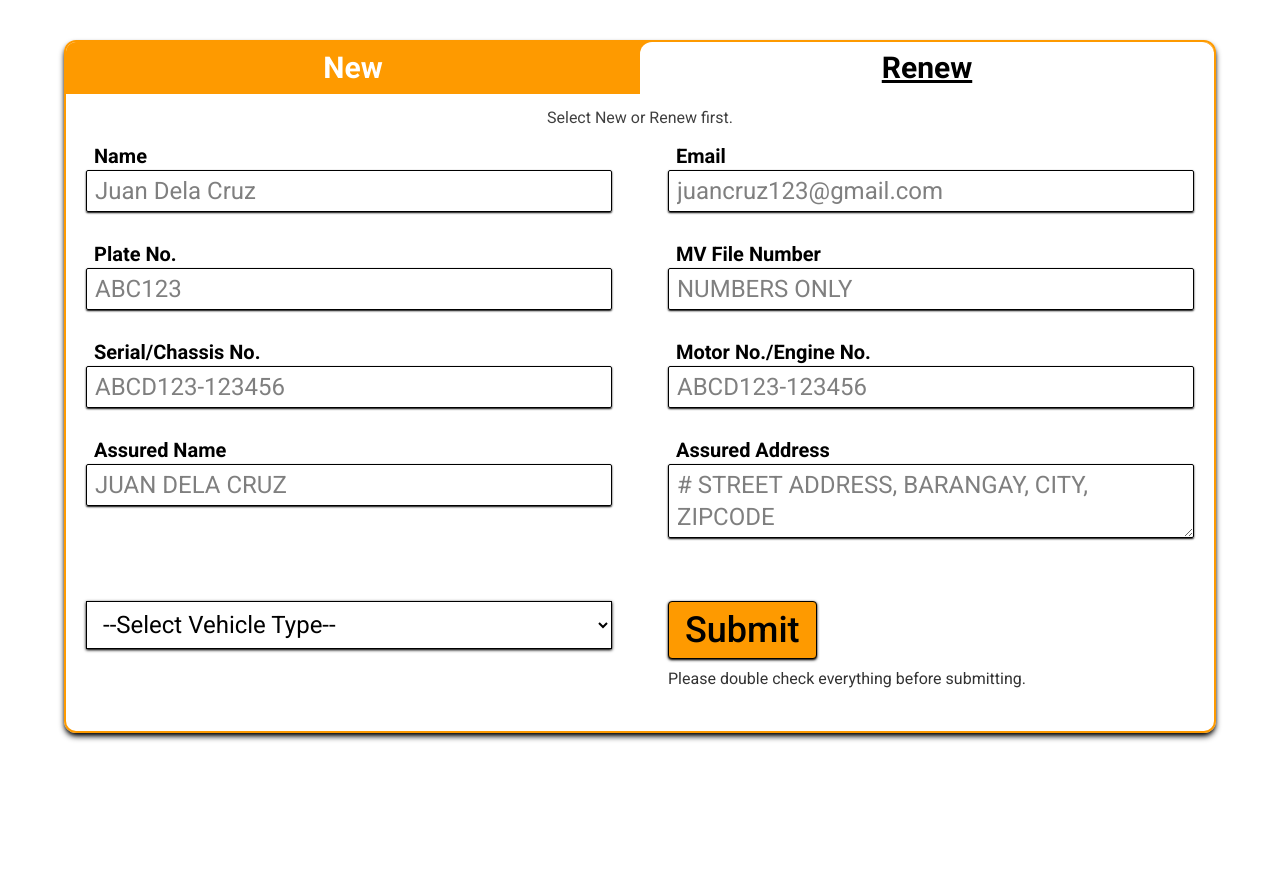
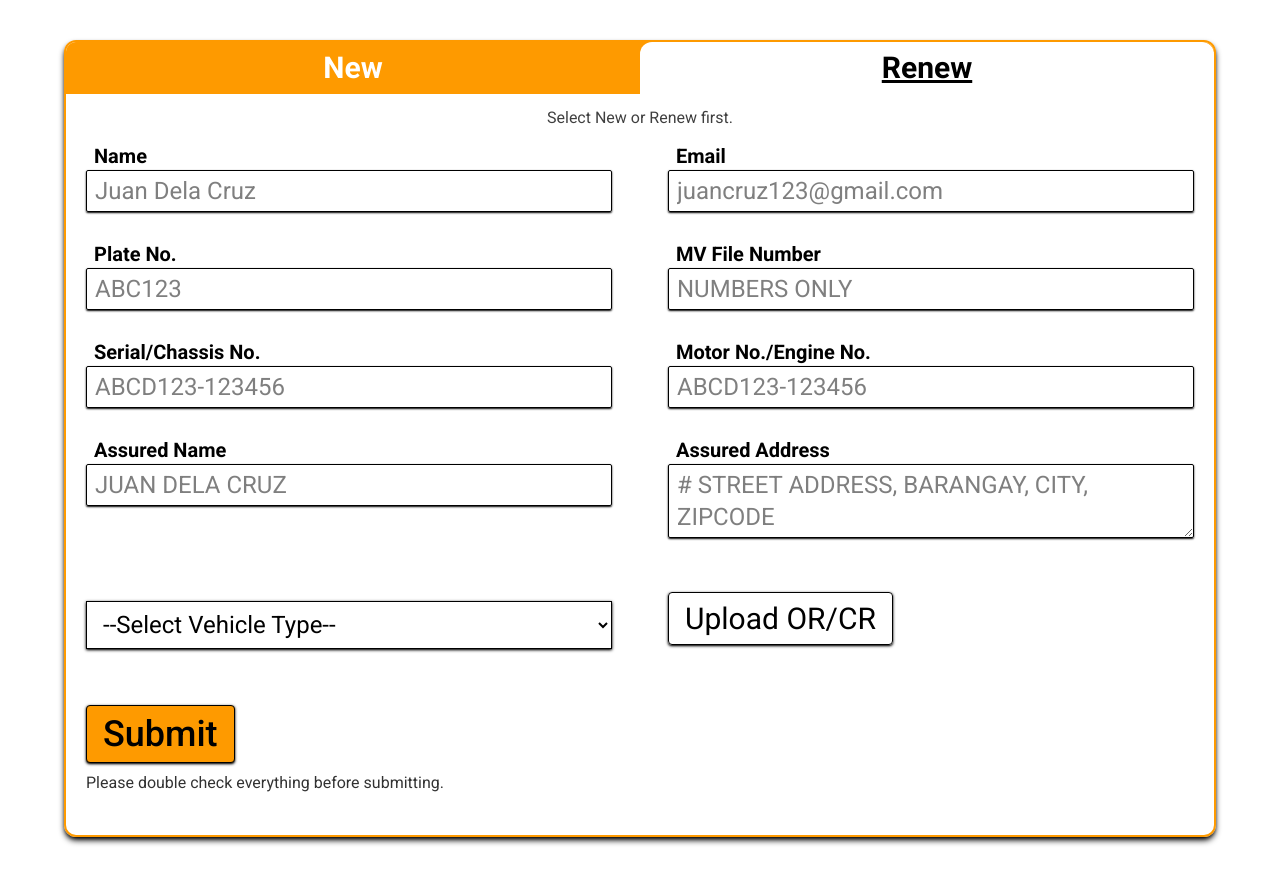
Before and after one commit to DaveEucharis/golden-ore, a React (Vite) app: page /application in a window 1280 px wide. Before the commit the page ends 800 px from the top, so only its background shows below. Built offline with nearby package versions, Linux system fonts and the light colour scheme.

Commit message:
used a nodemailer approach to recieve emails

```diff
--- a/src/components/Application.tsx
+++ b/src/components/Application.tsx
@@ -1,4 +1,10 @@
-import { SyntheticEvent, useEffect, useState } from "react";
+import {
+  BaseSyntheticEvent,
+  SyntheticEvent,
+  useEffect,
+  useRef,
+  useState,
+} from "react";
 
 const Application = () => {
   const [isNew, setIsNew] = useState<boolean>(false);
@@ -50,32 +56,33 @@ const ApplicationForm = ({
     }, 50);
   };
 
-  //TEST
-  useEffect(() => {
-    console.log(window.location.origin);
-  });
+  const submitForm = (e: BaseSyntheticEvent) => {
+    e.preventDefault();
+
+    const form = new FormData(e.target);
+
+    const url = import.meta.env.PROD
+      ? "https://golden-ore-email.onrender.com"
+      : "http://localhost:3000";
+
+    try {
+      fetch(url, { body: form, method: "POST" });
+    } catch (err) {
+      console.log(err);
+    }
+
+    //redirect to SUBMITTED
+    window.location.href = window.location.origin + "/submitted";
+  };
 
   return (
     <>
       <div className="py-10">
         <form
-          // encType="multipart/form-data"
-          action="https://api.web3forms.com/submit"
-          method="POST"
+          encType="multipart/form-data"
+          onSubmit={submitForm}
           className="gridlayout-[15rem] md:gridlayout-[20rem] lg:gridlayout-[26rem] relative mx-auto grid w-[90%] justify-center gap-10 overflow-hidden rounded-xl border-2 border-(--accent) px-5 pt-24 pb-10 shadow-md shadow-black md:gap-12 md:pt-28 lg:gap-14 lg:pt-32"
         >
-          <input
-            type="hidden"
-            name="access_key"
-            value="837b4fd7-cdb2-4227-848e-cfa72ac5bda1"
-          />
-          <input
-            type="hidden"
-            name="redirect"
-            value={window.location.origin + "/submitted"}
-          ></input>
-          <input type="hidden" name="subject" value="Insurance Inquiring" />
-
           <div className="absolute flex h-min w-full justify-around bg-(--accent)">
             <button
               onClick={handleChangeApplication}
@@ -152,7 +159,7 @@ const ApplicationForm = ({
             <option value="Motorcycle">Motorcycle</option>
           </select>
 
-          {/* {!isNew && (
+          {!isNew && (
             <div className="relative">
               <label
                 htmlFor="file-upload"
@@ -170,7 +177,7 @@ const ApplicationForm = ({
                 className="absolute inset-0 opacity-0"
               />
             </div>
-          )} */}
+          )}
 
           <div className="relative">
             <button
```
